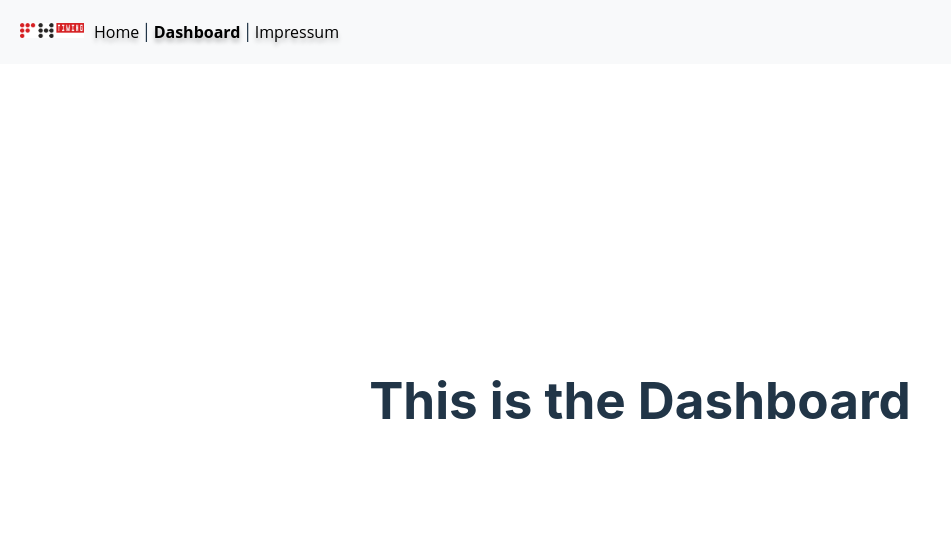
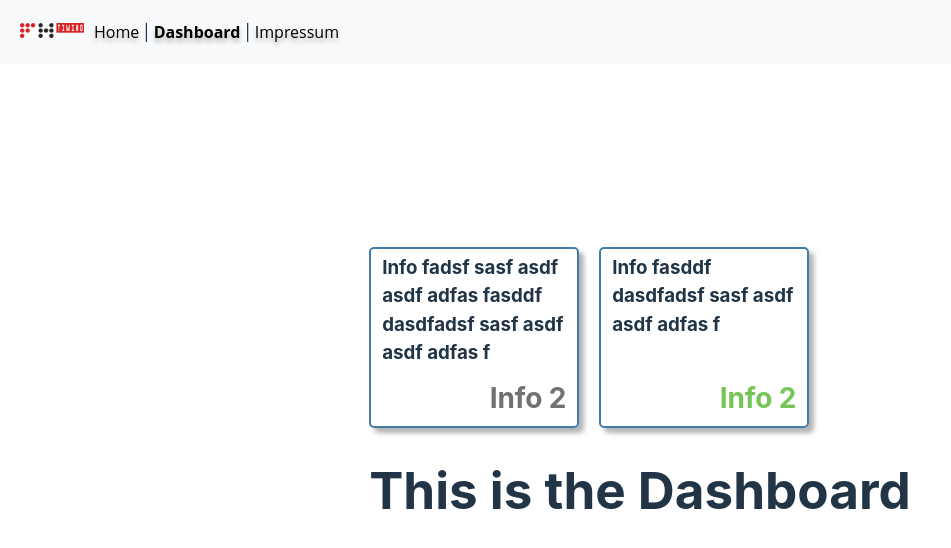
Before and after one commit to szeminator/fhtiming, a Vue app in the folder dashboard/: page /dashboard in a window 1280 px wide. Shown: the top 548 px of the page, without its empty margins (0-951 px from the left). Built offline with nearby package versions, Linux system fonts and the light colour scheme.

Commit message:
added InfoBoxPercentage.vue and InfoBoxValue.vue

```diff
--- a/dashboard/src/components/Dashboard.vue
+++ b/dashboard/src/components/Dashboard.vue
@@ -1,13 +1,25 @@
 <template>
+  <div class="info-container">
+    <InfoBoxValue title="Info" />
+    <InfoBoxPercentage title="Info2" />
+  </div>
   <div>
     <h1>This is the Dashboard</h1>
   </div>
+
 </template>
 
 <script setup lang="ts">
+import InfoBoxValue from './InfoBoxValue.vue';
+import InfoBoxPercentage from './InfoBoxPercentage.vue';
+
 // Add your script here
 </script>
 
 <style scoped>
-/* Add your styles here */
+.info-container {
+  display: flex;
+  justify-content: flex-start;
+  gap: 20px; /* Adjust the gap as needed */
+}
 </style>
--- /dev/null
+++ b/dashboard/src/components/InfoBoxPercentage.vue
@@ -0,0 +1,59 @@
+<script setup lang="ts">
+
+/* interface Props {
+  title: string,
+  content: string,
+}
+const {
+  title,
+  content
+    }= defineProps<Props>() */
+
+</script>
+
+<template>
+  <div class="infobox">
+    <h3 class="text-lg font-semibold title">Info fasddf dasdfadsf sasf asdf asdf adfas   f</h3>
+    <p class="content">Info 2</p>
+  </div>
+  </template>
+
+  <style scoped>
+  .infobox {
+    display: flex;
+    flex-direction: column;
+    width: 188px;
+    min-height: 108px; /* Minimum height */
+    padding: 3px 9px 9px 9px; /* Increased padding for the box */
+    align-items: flex-start;
+    gap: 10px;
+    border-radius: 5px;
+    border: 2px solid var(--Bright-Cape-colors-BC-Blue, #417DA8);
+    box-shadow: 5px 5px 5px 0px rgba(0, 0, 0, 0.30);
+  }
+
+  .title {
+    align-self: flex-start;
+    margin: 0px;
+    text-align: left;
+  }
+
+  .content {
+    margin-top: auto; /* Added to push content to the bottom */
+    margin-bottom: 0px;
+    align-self: flex-end;
+    color: #76C657;
+    font-size: 28px;
+    font-style: normal;
+    font-weight: 700;
+    line-height: normal;
+    letter-spacing: -0.14px;
+    text-align: right;
+  }
+
+  .title, .content {
+    padding: 2px;
+    width: 100%;
+    box-sizing: border-box;
+  }
+  </style>
--- /dev/null
+++ b/dashboard/src/components/InfoBoxValue.vue
@@ -0,0 +1,59 @@
+<script setup lang="ts">
+
+/* interface Props {
+  title: string,
+  content: string,
+}
+const {
+  title,
+  content
+    }= defineProps<Props>() */
+
+</script>
+
+<template>
+  <div class="infobox">
+    <h3 class="text-lg font-semibold title">Info fadsf sasf asdf asdf adfas  fasddf dasdfadsf sasf asdf asdf adfas   f</h3>
+    <p class="content">Info 2</p>
+  </div>
+  </template>
+
+  <style scoped>
+  .infobox {
+    display: flex;
+    flex-direction: column;
+    width: 188px;
+    min-height: 108px; /* Minimum height */
+    padding: 3px 9px 9px 9px; /* Increased padding for the box */
+    align-items: flex-start;
+    gap: 10px;
+    border-radius: 5px;
+    border: 2px solid var(--Bright-Cape-colors-BC-Blue, #417DA8);
+    box-shadow: 5px 5px 5px 0px rgba(0, 0, 0, 0.30);
+  }
+
+  .title {
+    align-self: flex-start;
+    margin: 0px;
+    text-align: left;
+  }
+
+  .content {
+    margin-top: auto; /* Added to push content to the bottom */
+    margin-bottom: 0px;
+    align-self: flex-end;
+    color: var(--Gray-scale-1, #747070);
+    font-size: 28px;
+    font-style: normal;
+    font-weight: 700;
+    line-height: normal;
+    letter-spacing: -0.14px;
+    text-align: right;
+  }
+
+  .title, .content {
+    padding: 2px;
+    width: 100%;
+    box-sizing: border-box;
+  }
+  </style>
```
Also changed, not shown: dashboard/src/components/InfoBox.vue (deleted, +0 -16 lines).
